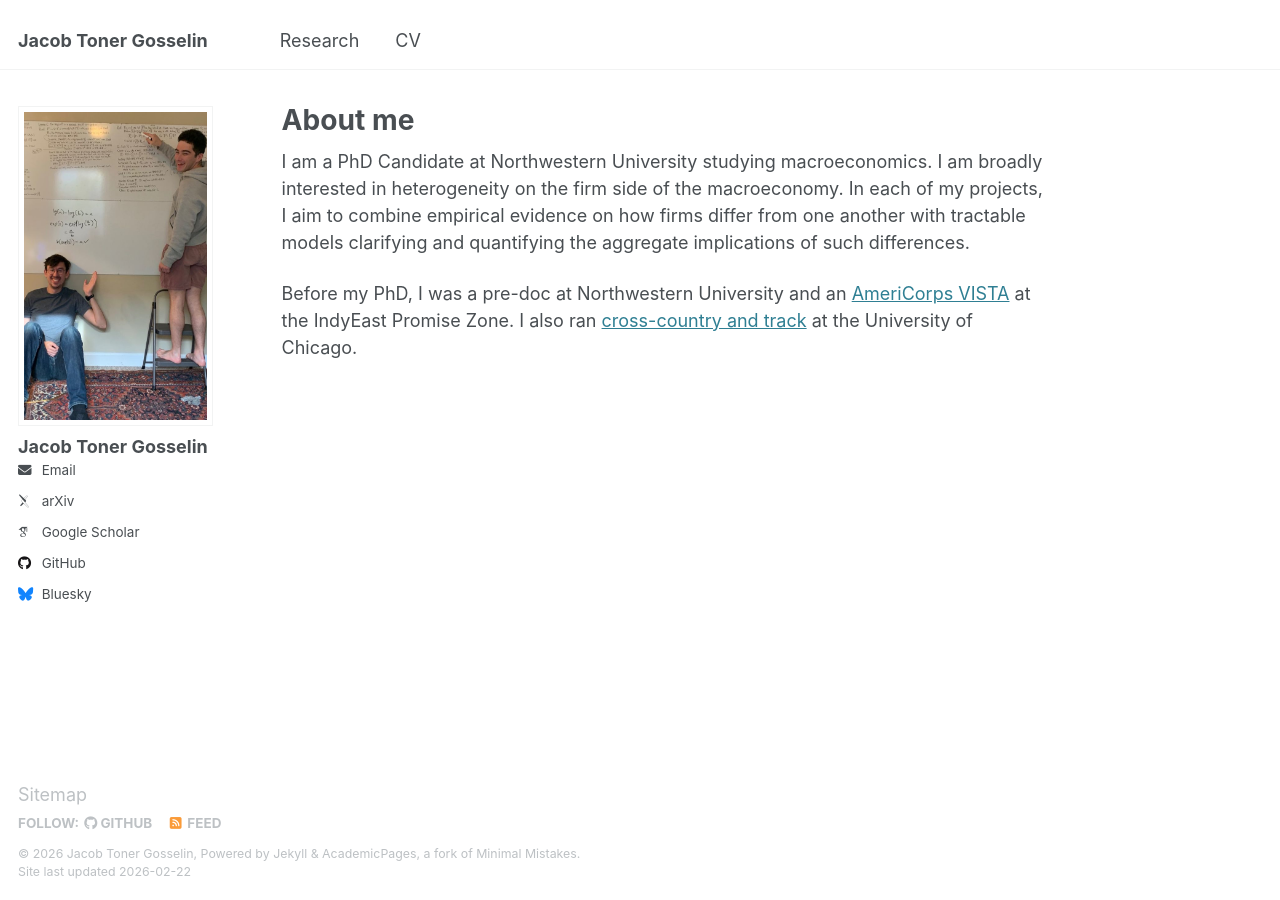
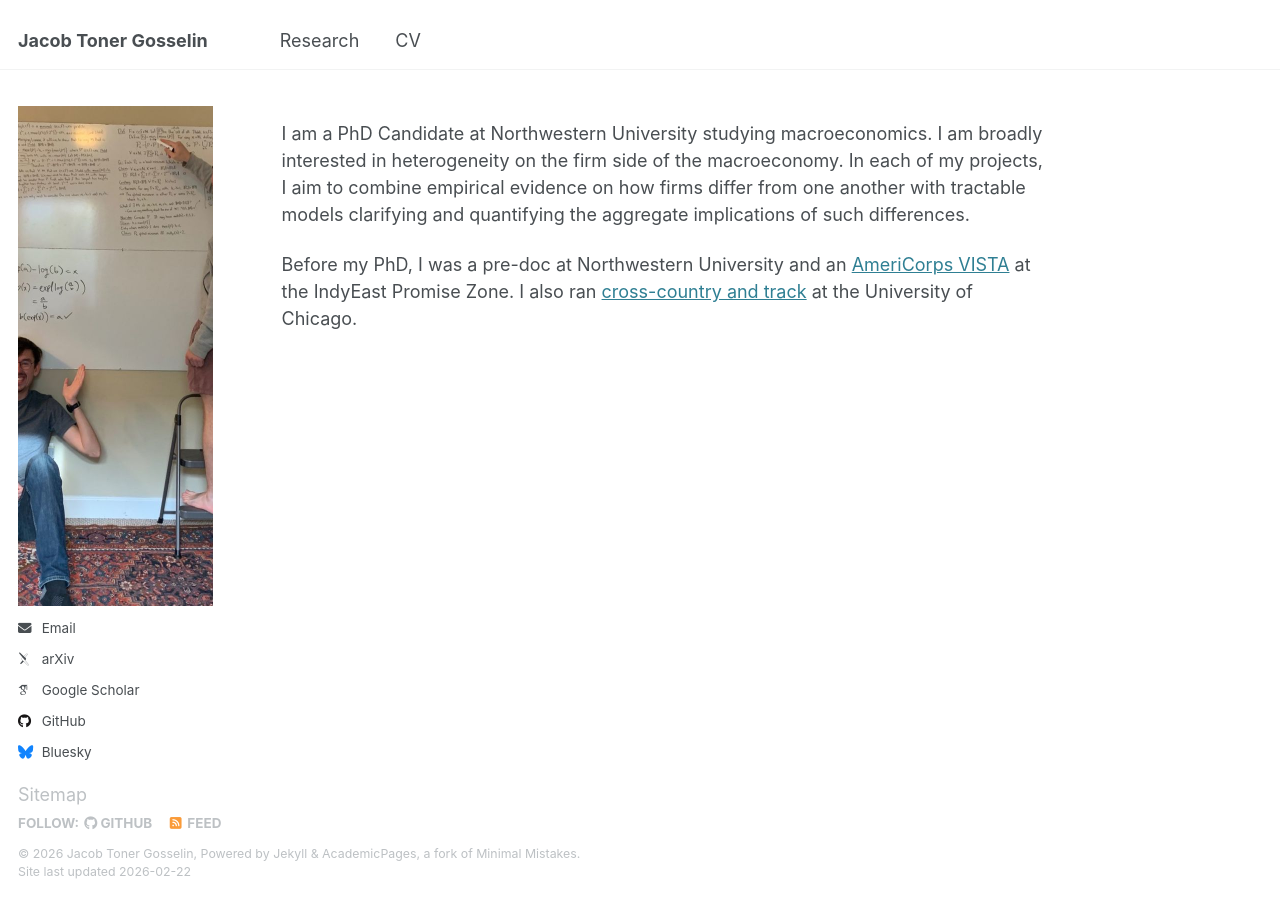
Before and after one commit to jacobgosselin/jacobgosselin.github.io, a Jekyll site: the page built from _pages/about.md, in a window 1280 px wide. Built offline with Jekyll 4.4.1, drawn with Linux system fonts in a browser that asks for light colours; some web fonts are replaced.

Commit message:
Remove author name and bio from config, clear about page title, and adjust sidebar image dimensions

```diff
--- a/_config.yml
+++ b/_config.yml
@@ -23,7 +23,7 @@ repository               : "academicpages/academicpages.github.io"
 author:
   # Biographic information
   avatar           : "profile.jpg"
-  name             : "Jacob Toner Gosselin"
+  name             : # "Jacob Toner Gosselin"
   pronouns         : # example: "she/her"
   bio              : # "Econ PhD Candidate"
   location         : # "Chicago, IL"
--- a/_pages/about.md
+++ b/_pages/about.md
@@ -1,6 +1,6 @@
 ---
 permalink: /
-title: "About me"
+title: ""
 author_profile: true
 redirect_from:
   - /about/
--- a/_sass/layout/_sidebar.scss
+++ b/_sass/layout/_sidebar.scss
@@ -90,14 +90,14 @@
   }
 
   img {
-    width: 240px;
-    height: 320px;
+    width: 300px;
+    height: 500px;
     object-fit: cover;
     object-position: center top;
 
     @include breakpoint($large) {
-      padding: 5px;
-      border: 1px solid var(--global-border-color);
+      padding: 0px;
+      border: 0px solid var(--global-border-color);
     }
   }
 }
```
